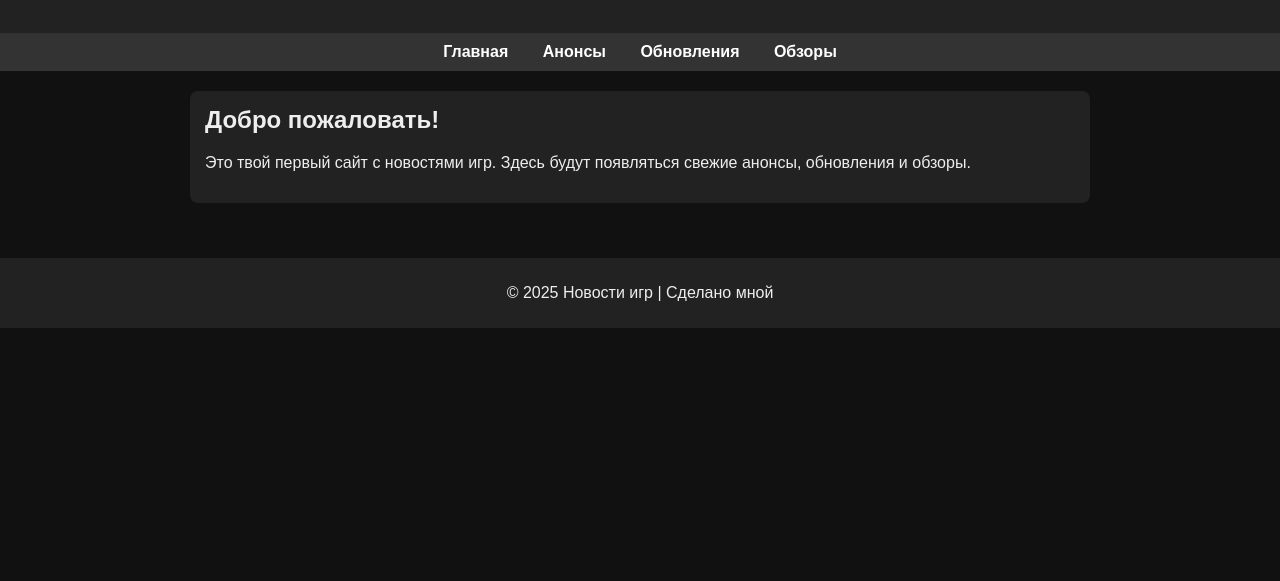
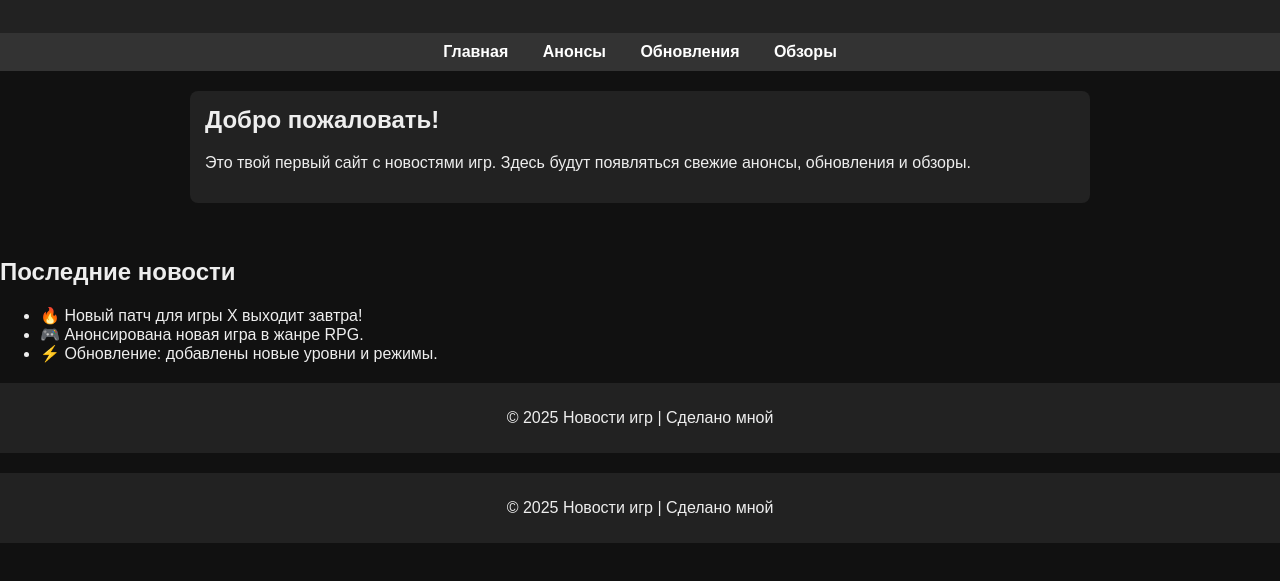
Before and after one commit to brawlerart201104-spec/GemsNewART, a plain HTML site: page index.html in a window 1280 px wide. Shown: the part 95-676 px from the top of the page. Drawn offline with Linux system fonts and the light colour scheme.

Commit message:
Update index.html

```diff
--- a/index.html
+++ b/index.html
@@ -35,6 +35,20 @@
       <p>Это твой первый сайт с новостями игр. Здесь будут появляться свежие анонсы, обновления и обзоры.</p>
     </article>
   </div>
+<section>
+  <h2>Последние новости</h2>
+  <ul>
+    <li>🔥 Новый патч для игры X выходит завтра!</li>
+    <li>🎮 Анонсирована новая игра в жанре RPG.</li>
+    <li>⚡️ Обновление: добавлены новые уровни и режимы.</li>
+  </ul>
+</section>
+
+<footer>
+  <p>© 2025 Новости игр | Сделано мной</p>
+</footer>
+</body>
+</html>
 
   <footer>
     <p>© 2025 Новости игр | Сделано мной</p>
```
